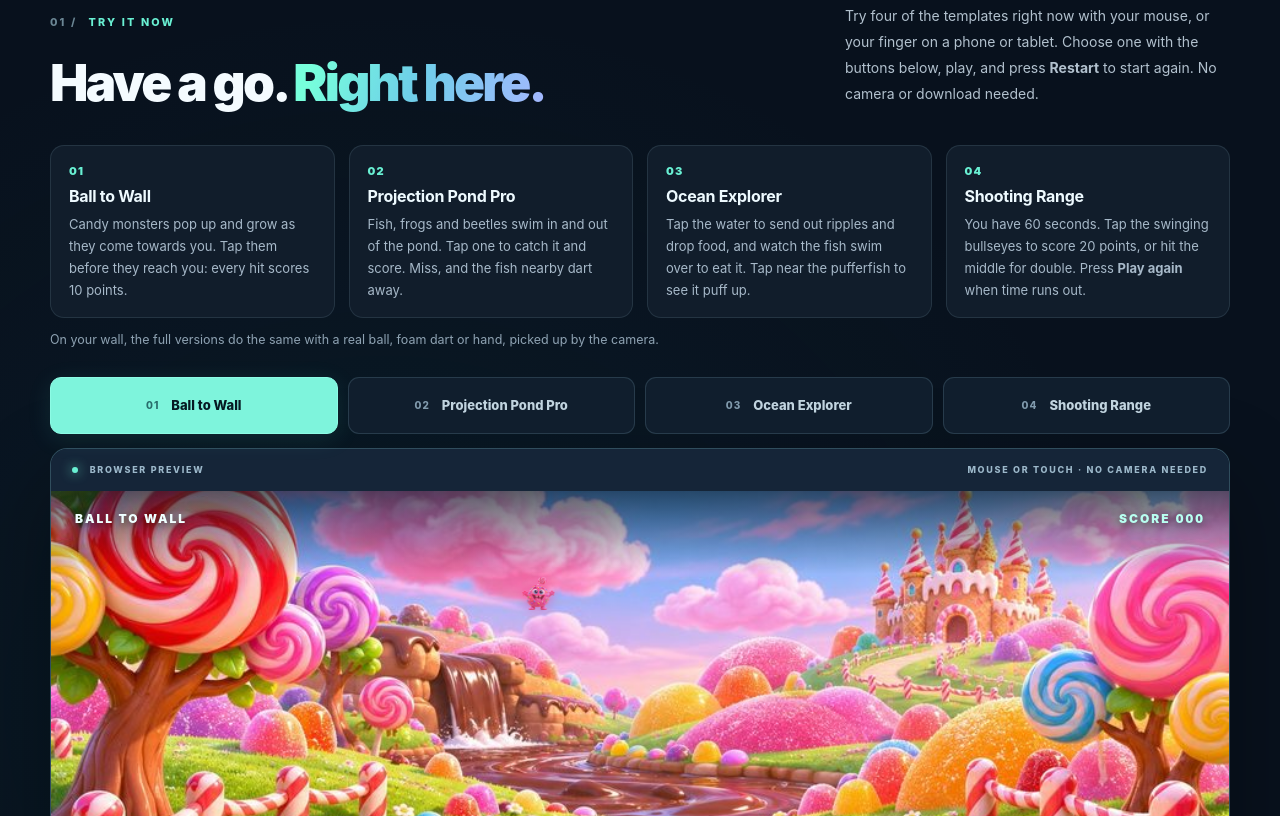
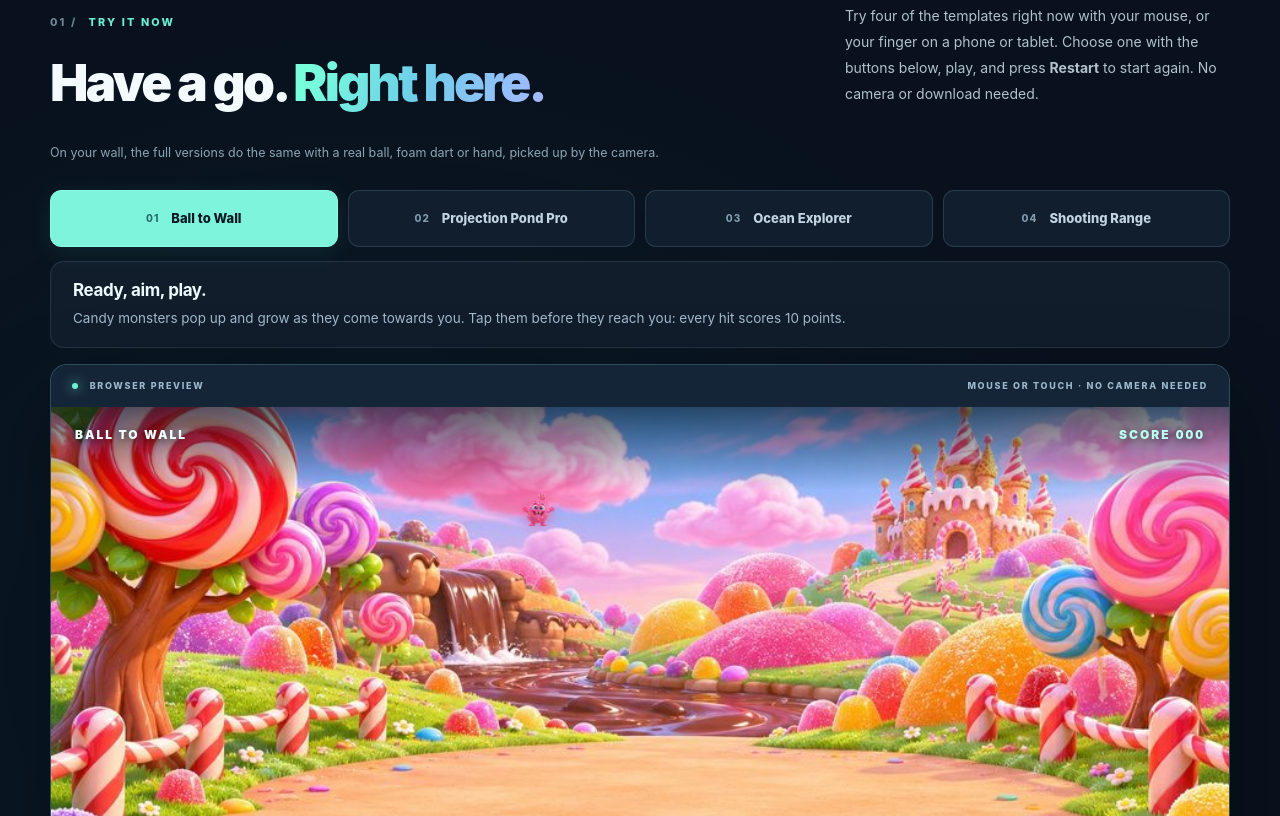
Before and after one commit to interactabuild/interactabuild.github.io, a plain HTML site: page index.html in a window 1280 px wide. Shown: the part 964-1780 px from the top of the page. Drawn offline with Linux system fonts and the light colour scheme; animation ran at ten frames a second.

Commit message:
Have a go: show the chosen template's description above the live preview
Co-Authored-By: Claude Opus 5.5 <noreply@anthropic.com>

```diff
--- a/demos.js
+++ b/demos.js
@@ -22,10 +22,10 @@
   const restartBtn = document.getElementById('demo-restart');
   const motionReduced = window.matchMedia('(prefers-reduced-motion: reduce)').matches;
   const settings = {
-    wall: { name: 'BALL TO WALL', caption: 'HIT THE MONSTERS BEFORE THEY REACH YOU', title: 'Ready, aim, play.', help: 'Click or tap the monsters as they come towards you. Each hit scores 10 points.', action: 'Hit a monster', aria: 'Ball to Wall. Hit the monsters before they reach you to score.' },
-    pond: { name: 'PROJECTION POND PRO', caption: 'TAP A FISH TO CATCH IT', title: 'Catch the fish.', help: 'Tap a fish to score. Every catch sends a ripple across the water and a new fish swims in. Miss, and the fish dart away.', action: 'Catch a fish', aria: 'Projection Pond Pro. Tap the fish to catch them and score points.' },
-    ocean: { name: 'OCEAN EXPLORER', caption: 'TAP THE WATER TO FEED THE FISH', title: 'Discover beneath the surface.', help: 'Tap the water: ripples spread, nearby fish dart away and food drifts down for them to eat. Tap near the pufferfish to see it puff up.', action: 'Feed the fish', aria: 'Ocean Explorer. Tap the water to make ripples and feed the fish on a coral reef.' },
-    range: { name: 'ULTIMATE SHOOTING RANGE', caption: 'HIT THE MOVING BULLSEYES · 60 SECONDS', title: 'Take your best shot.', help: 'Click or tap the bullseyes as they move. Hit the middle for double points. In the full game you shoot foam darts or throw balls at the wall.', action: 'Fire at a target', aria: 'Ultimate Shooting Range. Hit the moving bullseyes in 60 seconds.' },
+    wall: { name: 'BALL TO WALL', caption: 'HIT THE MONSTERS BEFORE THEY REACH YOU', title: 'Ready, aim, play.', help: 'Candy monsters pop up and grow as they come towards you. Tap them before they reach you: every hit scores 10 points.', action: 'Hit a monster', aria: 'Ball to Wall. Hit the monsters before they reach you to score.' },
+    pond: { name: 'PROJECTION POND PRO', caption: 'TAP A FISH TO CATCH IT', title: 'Catch the fish.', help: 'Fish, frogs and beetles swim in and out of the pond. Tap one to catch it and score. Miss, and the fish nearby dart away.', action: 'Catch a fish', aria: 'Projection Pond Pro. Tap the fish to catch them and score points.' },
+    ocean: { name: 'OCEAN EXPLORER', caption: 'TAP THE WATER TO FEED THE FISH', title: 'Discover beneath the surface.', help: 'Tap the water to send out ripples and drop food, and watch the fish swim over to eat it. Tap near the pufferfish to see it puff up.', action: 'Feed the fish', aria: 'Ocean Explorer. Tap the water to make ripples and feed the fish on a coral reef.' },
+    range: { name: 'ULTIMATE SHOOTING RANGE', caption: 'HIT THE MOVING BULLSEYES · 60 SECONDS', title: 'Take your best shot.', help: 'You have 60 seconds. Tap the swinging bullseyes to score 20 points, or hit the middle for double. Press Play again when time runs out.', action: 'Fire at a target', aria: 'Ultimate Shooting Range. Hit the moving bullseyes in 60 seconds.' },
   };
   let mode = 'wall', elapsed = 0, lastTime = 0, frameVisible = true;
   // Preview pictures are fetched only once the previews are near the screen, and only
--- a/index.html
+++ b/index.html
@@ -77,12 +77,6 @@
             <div><p class="eyebrow"><span class="section-number">01 /</span> TRY IT NOW</p><h2 id="demos-heading">Have a go. <span class="gradient-type">Right here.</span></h2></div>
             <p class="section-intro">Try four of the templates right now with your mouse, or your finger on a phone or tablet. Choose one with the buttons below, play, and press <strong>Restart</strong> to start again. No camera or download needed.</p>
           </div>
-          <ol class="demo-guide" aria-label="How to play each template">
-            <li><span class="demo-guide-num">01</span><h3>Ball to Wall</h3><p>Candy monsters pop up and grow as they come towards you. Tap them before they reach you: every hit scores 10 points.</p></li>
-            <li><span class="demo-guide-num">02</span><h3>Projection Pond Pro</h3><p>Fish, frogs and beetles swim in and out of the pond. Tap one to catch it and score. Miss, and the fish nearby dart away.</p></li>
-            <li><span class="demo-guide-num">03</span><h3>Ocean Explorer</h3><p>Tap the water to send out ripples and drop food, and watch the fish swim over to eat it. Tap near the pufferfish to see it puff up.</p></li>
-            <li><span class="demo-guide-num">04</span><h3>Shooting Range</h3><p>You have 60 seconds. Tap the swinging bullseyes to score 20 points, or hit the middle for double. Press <strong>Play again</strong> when time runs out.</p></li>
-          </ol>
           <p class="demo-guide-note">On your wall, the full versions do the same with a real ball, foam dart or hand, picked up by the camera.</p>
           <div class="demo-switcher" role="tablist" aria-label="Choose a template to try">
             <button id="demo-tab-wall" type="button" role="tab" aria-selected="true" aria-controls="demo-panel" class="demo-tab is-active" data-demo="wall"><span class="demo-tab-num">01</span><span>Ball to Wall</span></button>
@@ -90,6 +84,7 @@
             <button id="demo-tab-ocean" type="button" role="tab" aria-selected="false" aria-controls="demo-panel" tabindex="-1" class="demo-tab" data-demo="ocean"><span class="demo-tab-num">03</span><span>Ocean Explorer</span></button>
             <button id="demo-tab-range" type="button" role="tab" aria-selected="false" aria-controls="demo-panel" tabindex="-1" class="demo-tab" data-demo="range"><span class="demo-tab-num">04</span><span>Shooting Range</span></button>
           </div>
+          <div class="demo-help demo-help-above" aria-live="polite"><strong id="demo-help-title">Ready, aim, play.</strong><p id="demo-help-text">Candy monsters pop up and grow as they come towards you. Tap them before they reach you: every hit scores 10 points.</p></div>
           <div id="demo-panel" role="tabpanel" aria-labelledby="demo-tab-wall" tabindex="0" class="demo-console">
             <div class="demo-console-top"><span><span class="live-dot"></span> BROWSER PREVIEW</span><span>MOUSE OR TOUCH · NO CAMERA NEEDED</span></div>
             <div class="demo-canvas-wrap">
@@ -98,7 +93,6 @@
               <div class="demo-overlay-bottom" id="demo-instruction-line">HIT THE MONSTERS BEFORE THEY REACH YOU</div>
             </div>
             <div class="demo-console-bottom">
-              <div class="demo-help"><strong id="demo-help-title">Ready, aim, play.</strong><p id="demo-help-text">Click or tap the monsters as they come towards you. Each hit scores 10 points.</p></div>
               <div class="demo-controls"><button id="demo-interact" class="btn btn-primary demo-action-btn" type="button">Hit a monster</button><button id="demo-restart" class="btn btn-secondary demo-reset-btn" type="button">↻ Restart</button></div>
             </div>
           </div>
--- a/site.css
+++ b/site.css
@@ -118,12 +118,9 @@
 /* Keep short phrases (e.g. each part of the headline) on one line. */
 .nowrap{white-space:nowrap}
 
-/* Have a go: how to play each of the four previews. */
-.demo-guide{list-style:none;margin:0 0 14px;padding:0;display:grid;grid-template-columns:repeat(4,1fr);gap:14px}
-.demo-guide li{background:#111d2b;border:1px solid rgba(161,210,225,.13);border-radius:14px;padding:18px 18px 16px}
-.demo-guide-num{display:block;color:var(--aqua);font-size:11px;font-weight:900;letter-spacing:1.2px;margin-bottom:8px}
-.demo-guide h3{font-size:16px;margin:0 0 7px;letter-spacing:-.3px;color:#eefaff}
-.demo-guide p{font-size:13px;line-height:1.7;color:#a7b9c9;margin:0}
+/* Have a go: the chosen template's description, above the live preview. */
+.demo-help-above{margin:0 0 16px;padding:18px 22px;background:#111d2b;border:1px solid rgba(161,210,225,.13);border-radius:14px}
+.demo-help-above strong{color:#eefaff}
+.demo-help-above p{font-size:13.5px}
 .demo-guide-note{font-size:12.5px;color:#8ea2b2;margin:0 0 30px}
-@media(max-width:1100px){.demo-guide{grid-template-columns:repeat(2,1fr)}}
-@media(max-width:650px){.demo-guide{grid-template-columns:1fr;gap:10px}.demo-guide li{padding:15px 16px}}
+@media(max-width:650px){.demo-help-above{padding:15px 16px}.demo-help-above p{font-size:12.5px}}
```
